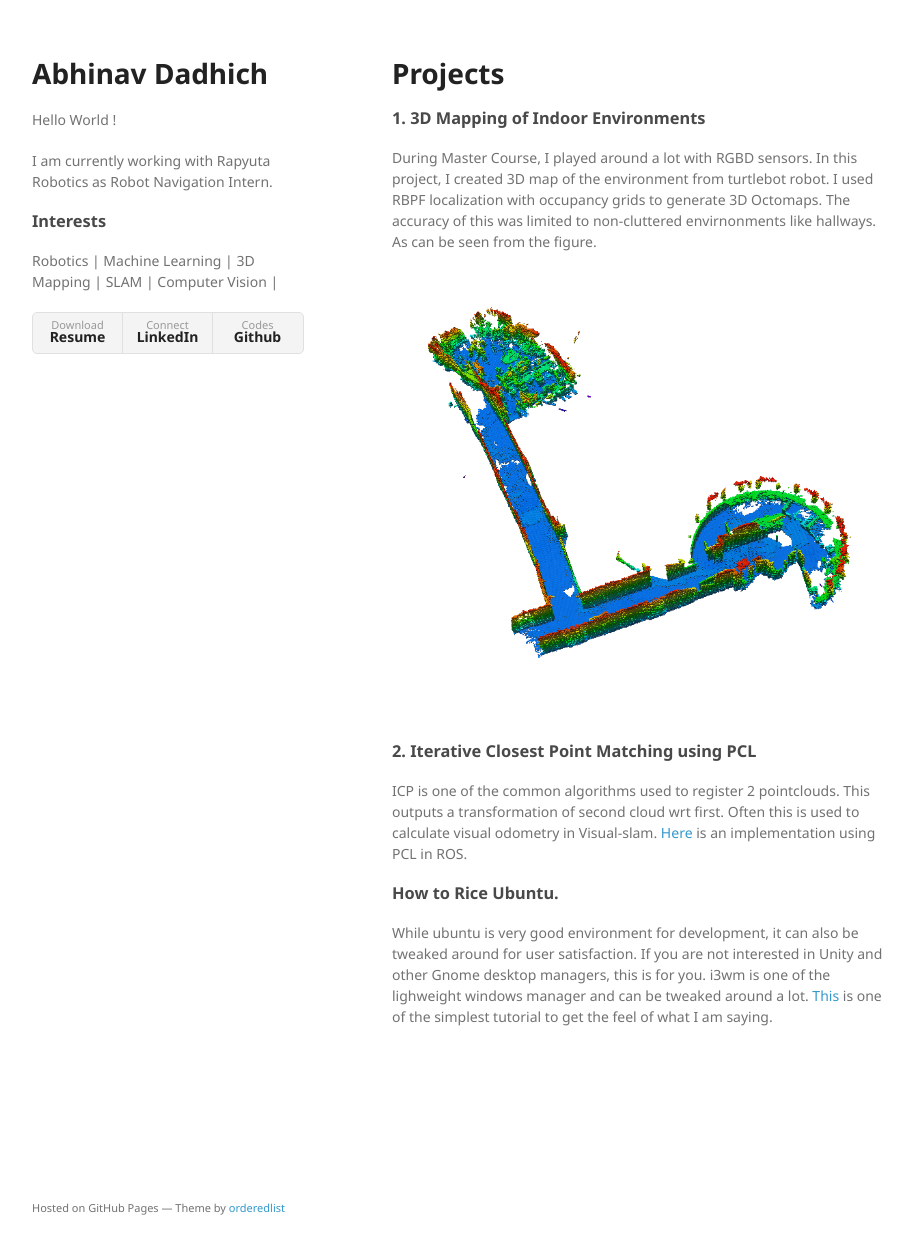
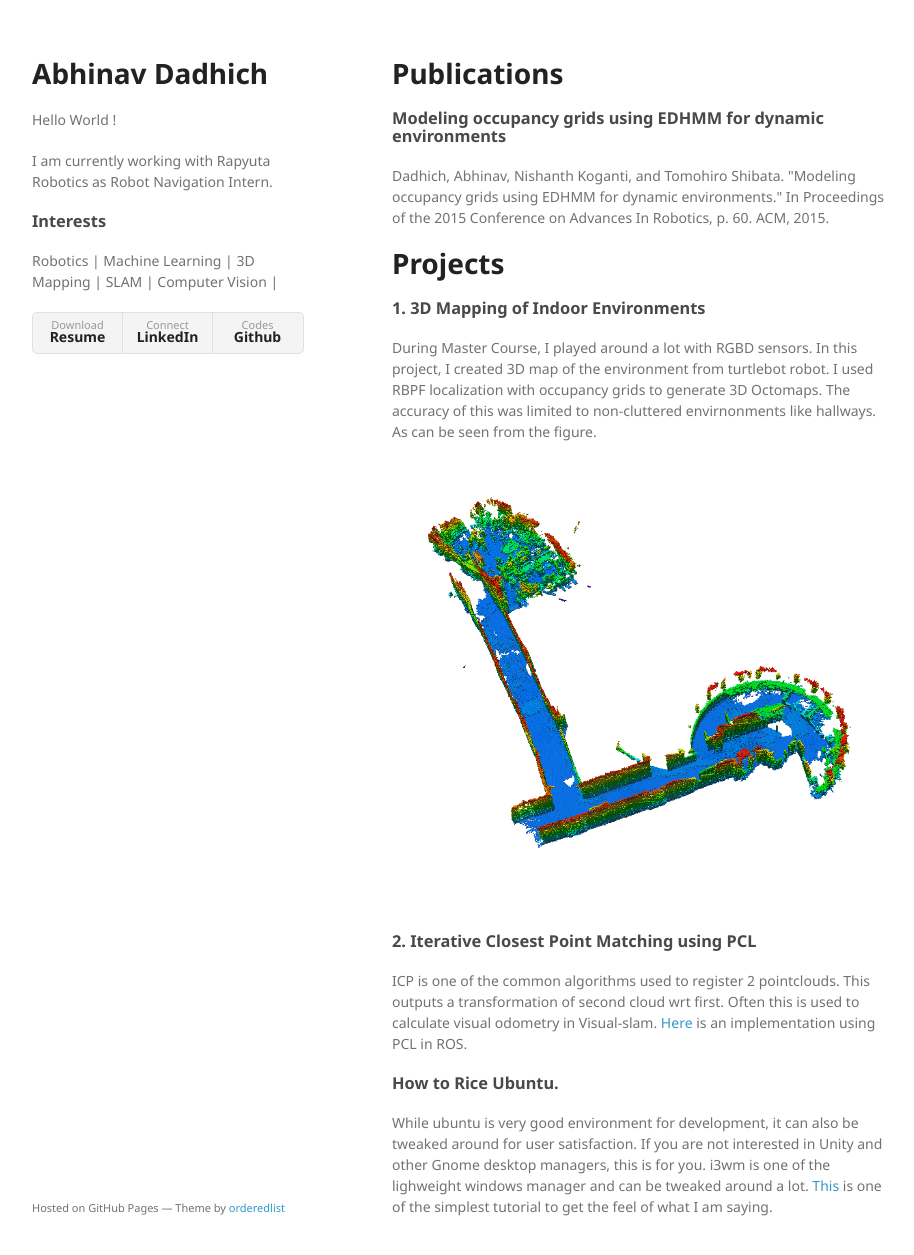
Before and after one commit to ResByte/ResByte.github.io, a Jekyll site: the page index.html, which Jekyll copies as it is, in a window 1280 px wide and 1287 px high. Shown: the top 1255 px of the window, without its empty margins (178-1092 px from the left). Built offline with Jekyll 4.4.1, drawn with Linux system fonts in a browser that asks for light colours.

Commit message:
added publication

```diff
--- a/index.html
+++ b/index.html
@@ -33,6 +33,9 @@
       </header>
       <section>
 
+        <h1>Publications</h1>
+        <h3>Modeling occupancy grids using EDHMM for dynamic environments</h3>
+        <p>Dadhich, Abhinav, Nishanth Koganti, and Tomohiro Shibata. "Modeling occupancy grids using EDHMM for dynamic environments." In Proceedings of the 2015 Conference on Advances In Robotics, p. 60. ACM, 2015.</p>
 
         <h1>Projects</h1>
 
```
